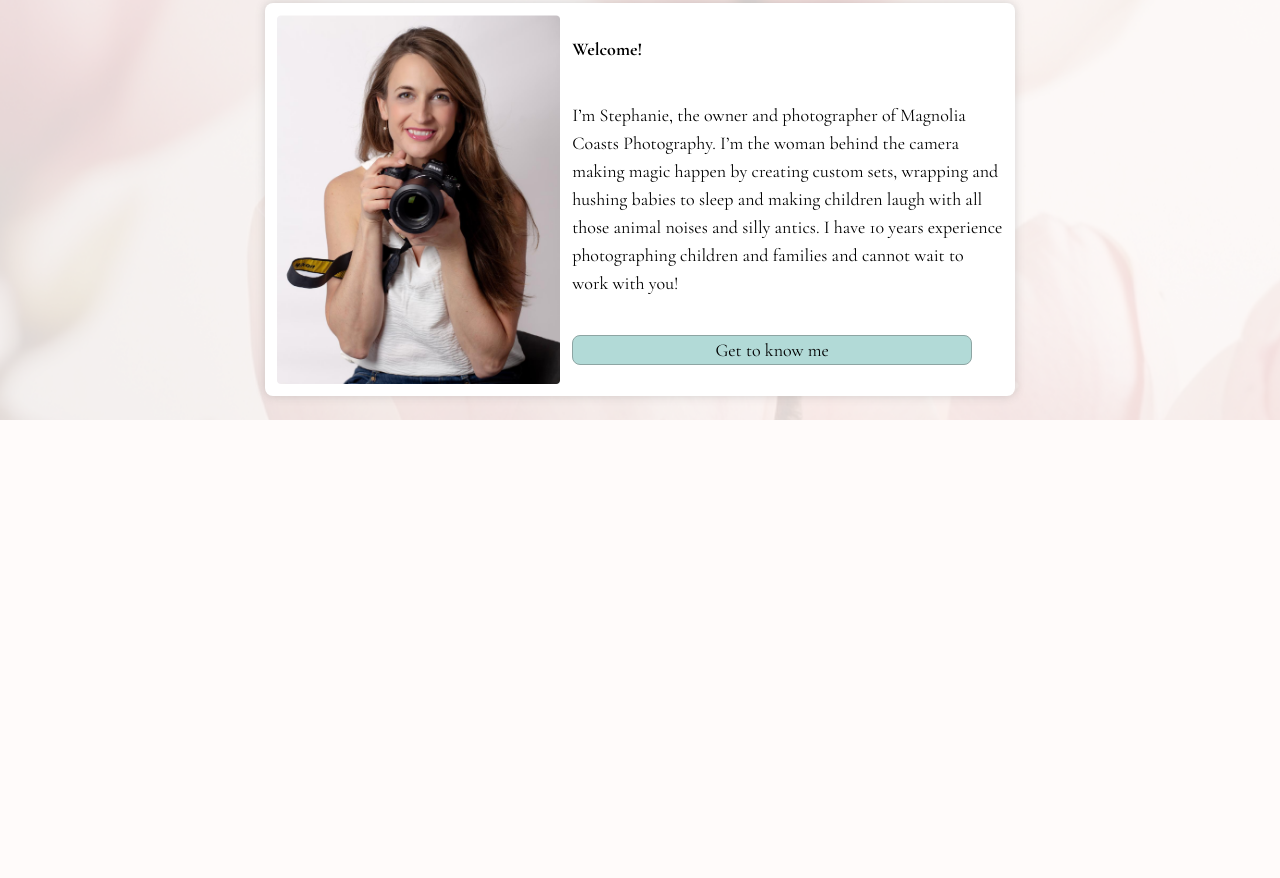
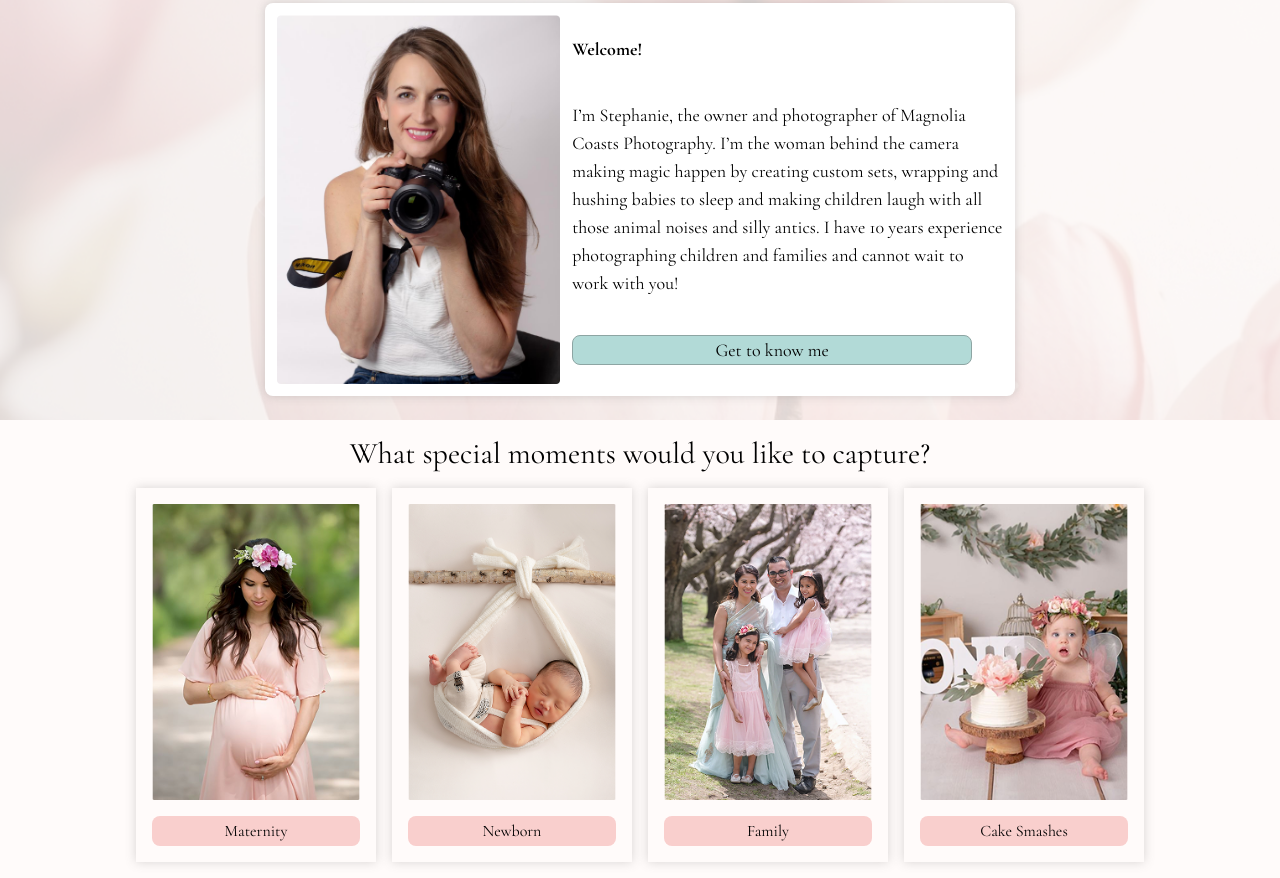
Before and after one commit to nathan-tranquilla/magnoliacoasts, an Astro site: page / in a window 1280 px wide. Shown: the part 638-1516 px from the top of the page. Before the commit the page ends 1058 px from the top, so only its background shows below. Built offline with nearby package versions, Linux system fonts and the light colour scheme; Astro itself is replaced by a stand-in of ours.

Commit message:
create a special moments section

```diff
--- a/src/components/Button.astro
+++ b/src/components/Button.astro
@@ -17,7 +17,7 @@ const getClassMod = (color: Props['color'], variant: Props['variant']) => {
 ---
 
 <button
-  class={"justify-self-stretch rounded-lg size-auto w-100 w-max-[370px] h-[30px] flex justify-center items-center text-black text-inherit " + getClassMod(color, variant)}
+  class={"justify-self-stretch rounded-lg size-auto w-100 max-w-[100%] h-[30px] flex justify-center items-center text-black text-inherit " + getClassMod(color, variant)}
 >
   {text}
 </button>
--- /dev/null
+++ b/src/components/SpecialMoment.astro
@@ -0,0 +1,9 @@
+---
+import { Image } from 'astro:assets';
+const { src, alt, buttonText } = Astro.props;
+import Button from './Button.astro'
+---
+<div class="shadow-card max-h-[440px] max-w-[240px] flex flex-col justify-around p-4 grid grid-cols-1 gap-4">
+  <Image layout="constrained" src={src} alt={alt} />
+  <Button color="Pink" variant="Default" text={buttonText} />
+</div>
--- /dev/null
+++ b/src/components/SpecialMoments.astro
@@ -0,0 +1,14 @@
+---
+import prego from '../assets/PregnantWoman.png'
+import famJam from '../assets/FamilyByRoad.png'
+import babySling from '../assets/BabyInSling.png'
+import cakeSmash from '../assets/BabyBDayCake.png'
+import SpecialMoment from './SpecialMoment.astro'
+---
+<div class="self-center m-4 grid grid-cols-2 md:grid-cols-4 gap-4 font-cormorant-garamond max-w-[1439px]">
+  <p class="col-span-full flex justify-center md:text-3xl sm:text-xl text-base">What special moments would you like to capture?</p>
+  <SpecialMoment src={prego} alt="Pregnant woman." buttonText="Maternity"/>
+  <SpecialMoment src={babySling} alt="Baby in a sling." buttonText="Newborn"/>
+  <SpecialMoment src={famJam} alt="Family by the road." buttonText="Family"/>
+  <SpecialMoment src={cakeSmash} alt="Baby with a birthday cake." buttonText="Cake Smashes"/>
+</div>
--- a/src/pages/index.astro
+++ b/src/pages/index.astro
@@ -3,6 +3,7 @@ import NavLayout from '../layouts/NavLayout.astro';
 import Welcome from '../components/Welcome.astro'
 import { Picture } from 'astro:assets';
 import heroImage from "../assets/HeroImage.png";
+import SpecialMoments from '../components/SpecialMoments.astro';
 ---
 <style>
   picture {
@@ -14,4 +15,5 @@ import heroImage from "../assets/HeroImage.png";
 <NavLayout title="Home Page">
 	<Picture src={heroImage} alt="Baby in a basket." />
   <Welcome />
+  <SpecialMoments />
 </NavLayout>
```
Also changed, not shown: src/assets/BabyBDayCake.png (added), src/assets/BabyInSling.png (added), src/assets/FamilyByRoad.png (added), src/assets/PregnantWoman.png (added).
